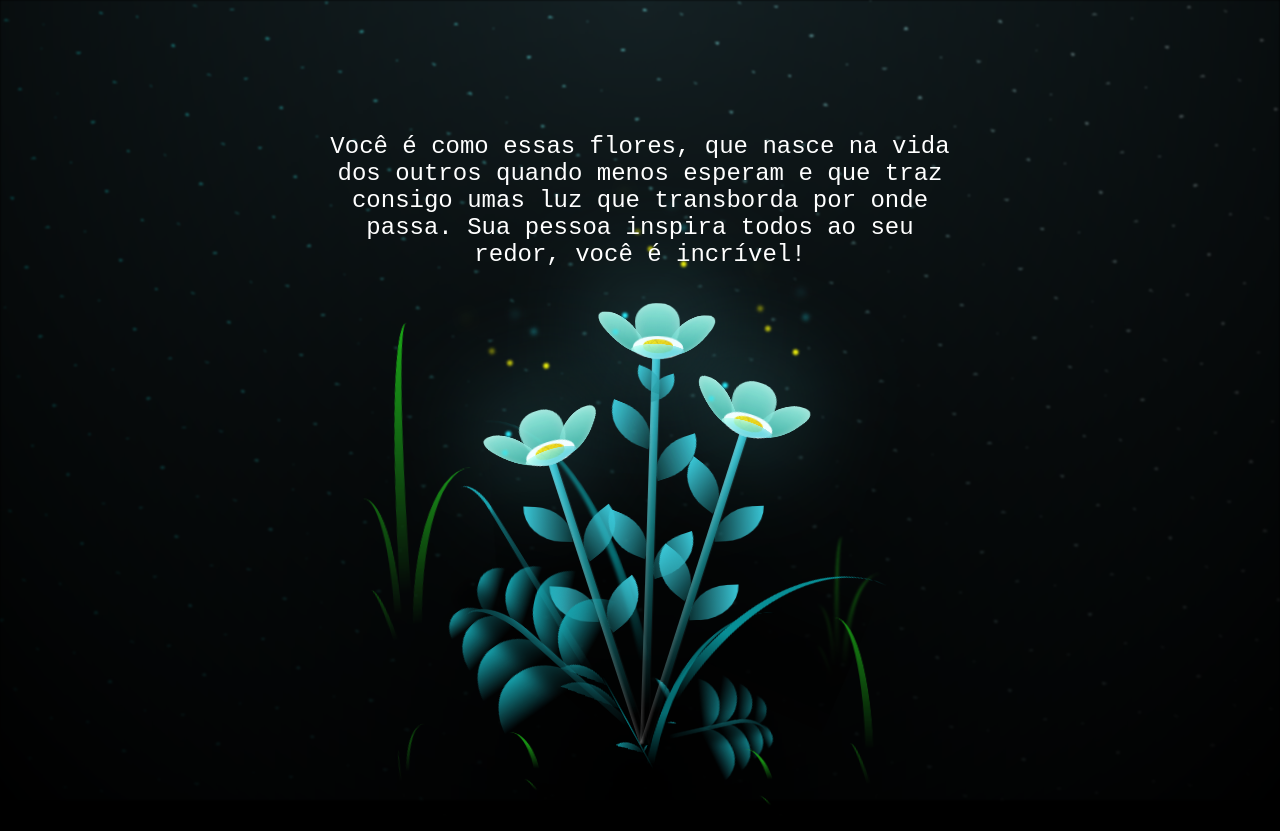
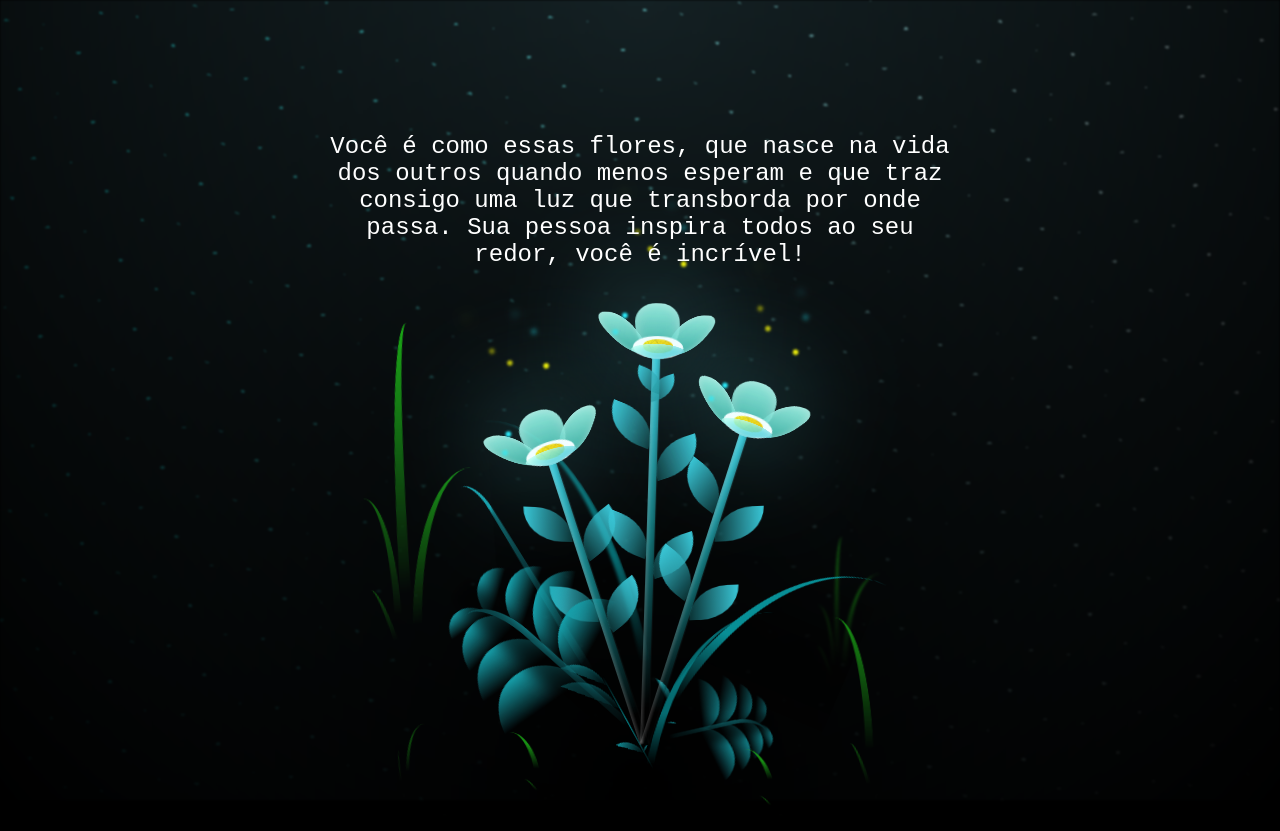
Before and after one commit to fer-ramoss/Flowers-, a plain HTML site: page index.html in a window 1280 px wide. Drawn offline with Linux system fonts and the light colour scheme; a script that the page names is missing.

Commit message:
Update index.html

```diff
--- a/index.html
+++ b/index.html
@@ -309,7 +309,7 @@
           </div>
         </div>
   <div class="background-text">
-        <p>Você é como essas flores, que nasce na vida dos outros quando menos esperam e que traz consigo umas luz que transborda por onde passa.
+        <p>Você é como essas flores, que nasce na vida dos outros quando menos esperam e que traz consigo uma luz que transborda por onde passa.
 Sua pessoa inspira todos ao seu redor, você é incrível!</p>
     </div>
         <script src="java.js"></script>
```
